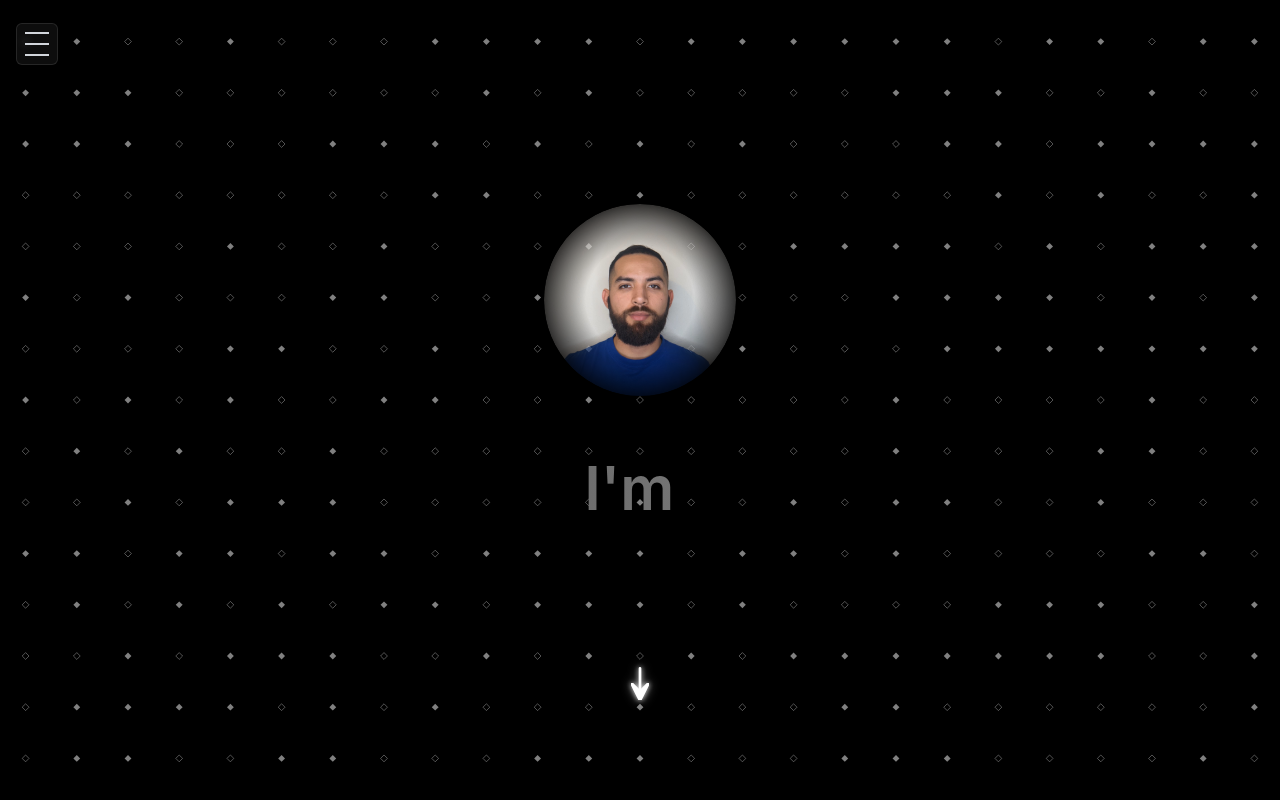
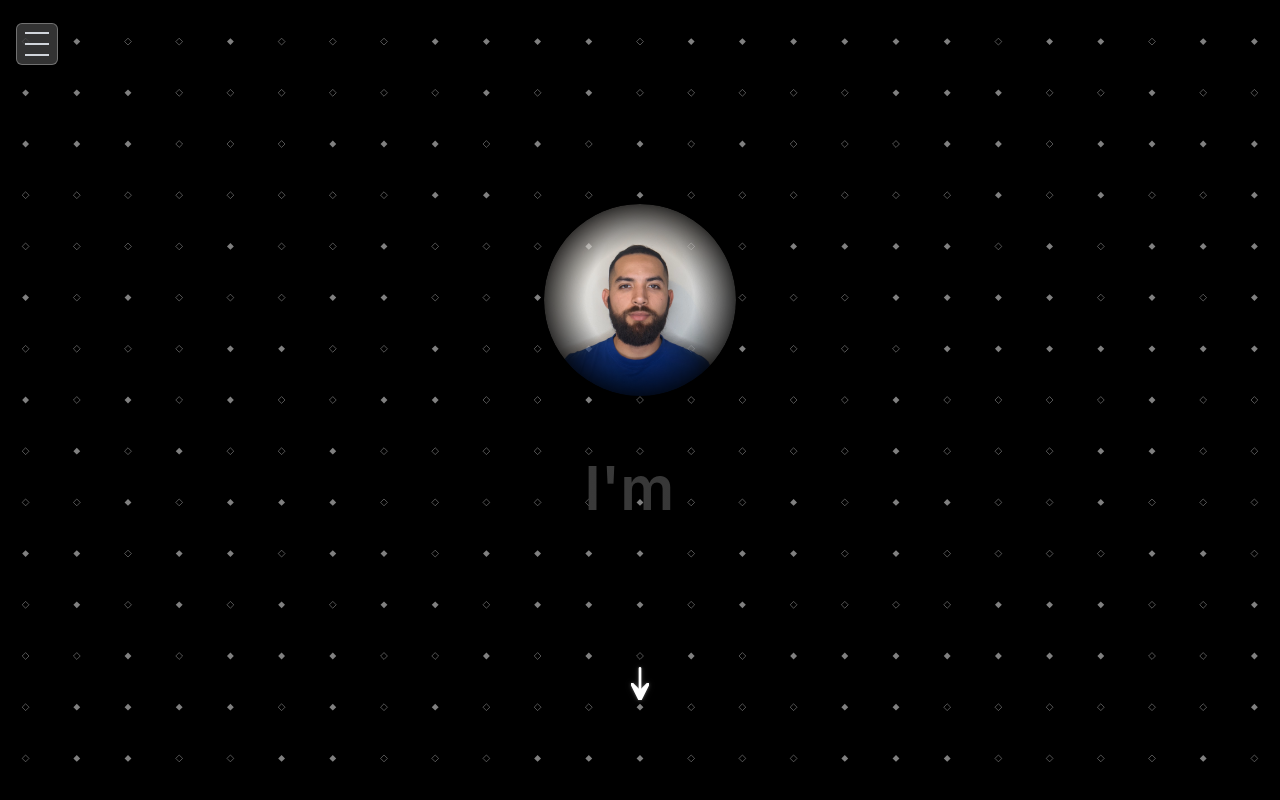
Before and after one commit to Lmx154/portfolio, a React (Vite) app: page / in a window 1280 px wide. Built offline with nearby package versions, Linux system fonts and the light colour scheme.

Commit message:
styling changes

```diff
--- a/src/App.tsx
+++ b/src/App.tsx
@@ -1,17 +1,15 @@
 // App.tsx
 
-import { useState, useEffect, Suspense, lazy } from 'react';
+import { useState, useEffect } from 'react';
 import { useTrail, animated } from '@react-spring/web';
 import './index.css';
 
-// Swap out BackgroundCycle for SVGBackground
 import SVGBackground from './components/SVGBackground';
-
-// Lazy-import pages
-const Home = lazy(() => import('./pages/Home'));
-const Projects = lazy(() => import('./pages/Projects'));
-const About = lazy(() => import('./pages/About'));
-const Contact = lazy(() => import('./pages/Contact'));
+// Direct imports instead of lazy loading
+import Home from './pages/Home';
+import Projects from './pages/Projects';
+import About from './pages/About';
+import Contact from './pages/Contact';
 
 function App() {
   const [menuOpen, setMenuOpen] = useState(false);
@@ -108,7 +106,7 @@ function App() {
       <nav className="fixed top-4 left-4 z-50">
       <button
         onClick={toggleMenu}
-          className="bg-white/5 backdrop-blur-sm border border-white/10 p-2 rounded-md shadow-lg hover:bg-white/10 transition-all duration-300"
+        className="bg-white/20 backdrop-blur-md border border-white/30 p-2 rounded-md shadow-lg hover:bg-white/30 transition-all duration-300"
       >
         <div className="w-6 h-6 flex flex-col justify-between items-center">
           <span className="block w-full h-0.5 bg-gray-300"></span>
@@ -148,12 +146,10 @@ function App() {
       </nav>
 
       <main className="relative z-10">
-        <Suspense fallback={<div className="min-h-screen flex items-center justify-center">Loading...</div>}>
         <Home />
         <Projects />
         <About />
         <Contact />
-        </Suspense>
       </main>
     </div>
   );
--- a/src/index.css
+++ b/src/index.css
@@ -65,11 +65,11 @@ html, body {
 }
 
 .gradient-text {
-  background: linear-gradient(90deg, #9c9c9c, #4a4a4a, #9c9c9c);
-  background-size: 200% 200%;
+  background: linear-gradient(90deg, #303030, #464646, #bebebe, #464646, #303030);
+  background-size: 200% 100%;  /* Changed from 500% to 200% to make the wave smaller */
   -webkit-background-clip: text;
   -webkit-text-fill-color: transparent;
-  animation: gradient-rotate 10s ease-in-out infinite;
+  animation: wave 5s linear infinite;
   white-space: pre-wrap;
   text-align: center;
   max-width: 90vw;
@@ -77,15 +77,12 @@ html, body {
   min-height: fit-content;
 }
 
-@keyframes gradient-rotate {
+@keyframes wave {
   0% {
-    background-position: 0% 50%;
-  }
-  50% {
-    background-position: 100% 50%;
+    background-position: 150% 50%;  /* Changed from 100% to 150% */
   }
   100% {
-    background-position: 0% 50%;
+    background-position: -50% 50%;  /* Changed from 0% to -50% */
   }
 }
 
@@ -105,27 +102,22 @@ html, body {
   stroke: white;
   transform: scale(1, 1); /* Changed from scale(2, 2) since we're using larger base dimensions */
   transform-origin: center;
-  filter:
-    drop-shadow(0 0 2px rgba(255, 255, 255, 0.8))
-    drop-shadow(0 0 4px rgba(255, 255, 255, 0.4));
+  filter: drop-shadow(0 0 0 rgba(255, 255, 255, 0));
   animation: pulse 3s ease-in-out infinite;
 }
 
 @keyframes pulse {
   0% {
-    filter:
-      drop-shadow(0 0 2px rgba(255, 255, 255, 0.8))
-      drop-shadow(0 0 4px rgba(255, 255, 255, 0.4));
+    filter: drop-shadow(0 0 0 rgba(255, 255, 255, 0));
   }
   50% {
     filter:
       drop-shadow(0 0 4px rgba(255, 255, 255, 0.8))
-      drop-shadow(0 0 8px rgba(255, 255, 255, 0.4));
+      drop-shadow(0 0 8px rgba(255, 255, 255, 0.6))
+      drop-shadow(0 0 12px rgba(255, 255, 255, 0.4));
   }
   100% {
-    filter:
-      drop-shadow(0 0 2px rgba(255, 255, 255, 0.8))
-      drop-shadow(0 0 4px rgba(255, 255, 255, 0.4));
+    filter: drop-shadow(0 0 0 rgba(255, 255, 255, 0));
   }
 }
 
--- a/src/pages/Home.tsx
+++ b/src/pages/Home.tsx
@@ -1,25 +1,7 @@
-import { useState, useEffect } from 'react';
 import { Typewriter } from 'react-simple-typewriter';
 import '../index.css'; // Import the global CSS file
 
 const Home = () => {
-  const [showArrow, setShowArrow] = useState(true);
-
-  useEffect(() => {
-    const handleScroll = () => {
-      if (window.scrollY > 100) { // Adjust the value as needed
-        setShowArrow(false);
-      } else {
-        setShowArrow(true);
-      }
-    };
-
-    window.addEventListener('scroll', handleScroll);
-    return () => {
-      window.removeEventListener('scroll', handleScroll);
-    };
-  }, []);
-
   return (
     <div id="home" className="relative flex flex-col items-center justify-center min-h-screen">
       <img
@@ -38,7 +20,7 @@ const Home = () => {
               ]}
               loop={1}
               cursor
-              cursorStyle='|'
+              cursorStyle="|"
               typeSpeed={80}
               deleteSpeed={50}
               delaySpeed={2000} // Increased delay between messages
@@ -46,8 +28,7 @@ const Home = () => {
           </h1>
         </div>
       </div>
-      {showArrow && (
-        <div className="relative arrow-container mb-0 pb-0"> {/* Ensure no margin or padding at the bottom */}
+      <div className="relative arrow-container mb-0 pb-0">
         <svg
           xmlns="http://www.w3.org/2000/svg"
           version="1.1"
@@ -89,7 +70,6 @@ const Home = () => {
           </defs>
         </svg>
       </div>
-      )}
     </div>
   );
 };
--- a/src/pages/Projects.tsx
+++ b/src/pages/Projects.tsx
@@ -9,7 +9,7 @@ const Projects = () => {
 
   return (
     <section id="projects" className="min-h-screen flex flex-col">
-      <h1 className="text-6xl font-bold text-center mt-8 mb-12">Projects</h1>
+      <h1 className="text-6xl text-center mt-8 mb-12">Projects</h1>
       <div className="flex-1 flex items-center justify-center">
         <div className="max-w-[800px] w-full mx-auto px-4">
           <div className="grid grid-cols-1 md:grid-cols-2 gap-8">
```
Lines whose indentation alone changed are shown as unchanged.
